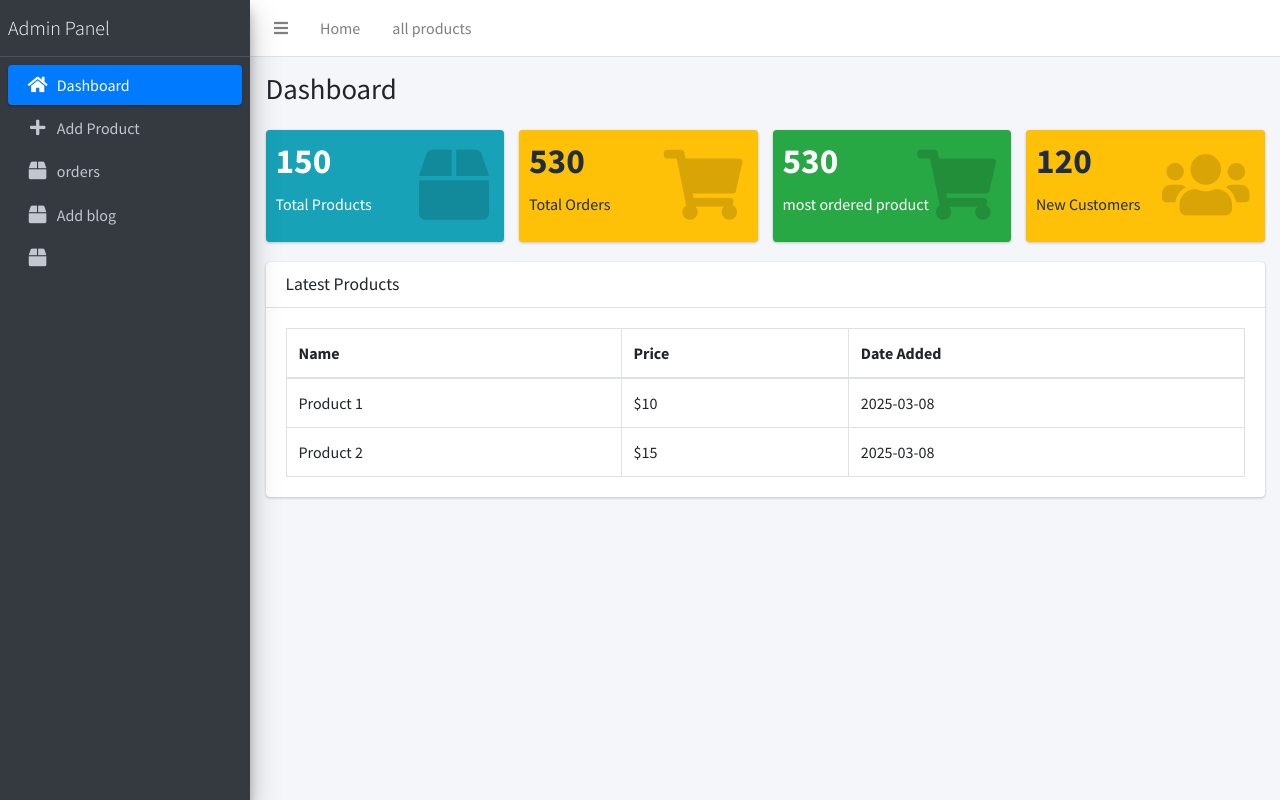
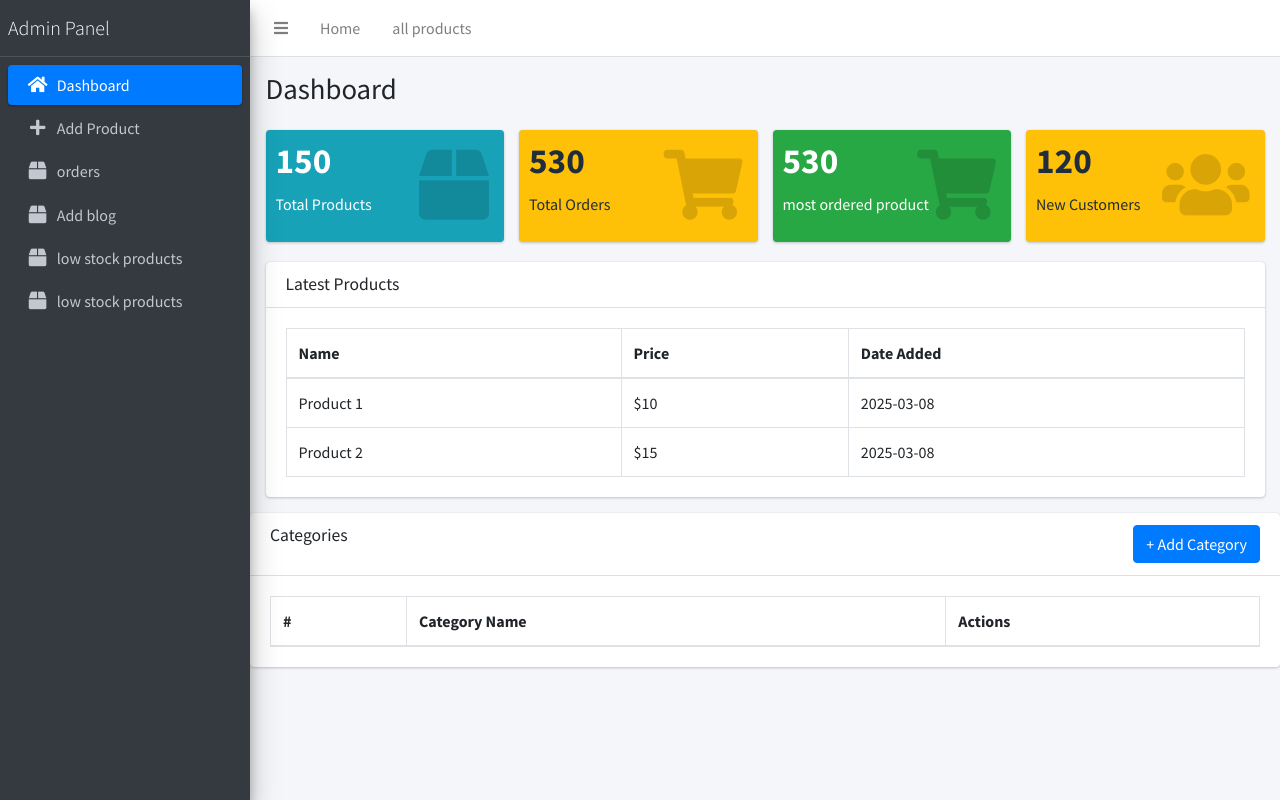
Before and after one commit to abdallahalyhassan/E_commerce, a PHP site: page /admin/index.php in a window 1280 px wide. Run offline with PHP 8.4, Linux system fonts and the light colour scheme; data that the repository does not hold is empty; some libraries are stand-ins or nearby versions.

Commit message:
handel add category, product in admin

```diff
--- a/admin/includes/nav.php
+++ b/admin/includes/nav.php
@@ -1,3 +1,12 @@
+<?php
+session_start();
+require_once "../healper/healper.php";
+require_once __DIR__ . '/../../vendor/autoload.php';
+use Database\DatabaseManager;
+use Database\MigrationManager;
+DatabaseManager::initialize();
+MigrationManager::runMigrations();
+?>
 <!DOCTYPE html>
 <html lang="en">
 <head>
--- a/admin/includes/sidebar.php
+++ b/admin/includes/sidebar.php
@@ -34,7 +34,13 @@
           <li class="nav-item">
             <a href="add-category.php" class="nav-link">
               <i class="nav-icon fas fa-box"></i>
-              <p></p>
+              <p>low stock products</p>
+            </a>
+          </li>
+          <li class="nav-item">
+            <a href="add-category.php" class="nav-link">
+              <i class="nav-icon fas fa-box"></i>
+              <p>low stock products</p>
             </a>
           </li>
         </ul>
--- a/admin/index.php
+++ b/admin/index.php
@@ -1,6 +1,9 @@
 <?php
 include "includes/nav.php";
 include "includes/sidebar.php";
+use App\Category;
+$category = new Category();
+$categories = $category->GetAllCategory();
 ?>
 
   <!-- Content Wrapper -->
@@ -98,6 +101,48 @@ include "includes/sidebar.php";
         </div>
       </div>
     </section>
+     <!-- Latest Categories Table -->
+     <div class="card">
+
+                <div class="card-header">
+                    <h3 class="card-title">Categories</h3>
+                    <a href="add-product.php" class="btn btn-primary float-right">+ Add Category</a>
+                </div>
+                <div class="card-body">
+                <?php successMessage() ?>
+                    <table class="table table-bordered">
+                        <thead>
+                            <tr>
+                                <th>#</th>
+                                <th>Category Name</th>
+                                <th>Actions</th>
+                            </tr>
+                        </thead>
+                        <tbody>
+                            <?php
+                            foreach($categories as $category):
+                                $id = $category['id'];
+                            ?>
+                            <tr>
+                                <td><?= $category['id']?></td>
+                                <td><?= $category['name']?></td>
+                                <td>
+                                    <a href="edit_category.php?id=2" class="btn btn-warning btn-sm">
+                                        <i class="fas fa-edit"></i> Edit
+                                    </a>
+                                    <a href="../public/index.php?page=deleteCategoryController&id=<?=$id?>" class="btn btn-danger btn-sm" onclick="return confirm('Are you sure?');">
+                                        <i class="fas fa-trash"></i> Delete
+                                    </a>
+                                </td>
+                            </tr>
+                            <?php
+                            endforeach;
+                            ?>
+                        </tbody>
+                    </table>
+                </div>
+            </div>
+</div>
   </div>
 </div>
 <script src="plugins/jquery/jquery.min.js"></script>
--- a/app/Product.php
+++ b/app/Product.php
@@ -4,6 +4,8 @@ use Database\DatabaseManager;
 
 use PDO;
 class Product {
+
+    use FileManegerTrat;
     private $db;
 
     public function __construct() {
--- a/app/fileManegerTrat.php
+++ b/app/fileManegerTrat.php
@@ -6,7 +6,7 @@ trait FileManegerTrat
 {
     // ali.png
     // assets/images/ali.png
-    protected function uploadFile($file, $dir = "../public/assets/images/")
+    public function uploadFile($file, $dir = "../public/assets/images/")
     {
         $filePath = $dir . $file['name'];
 
--- a/healper/healper.php
+++ b/healper/healper.php
@@ -1,5 +1,7 @@
 <?php
+if(session_status()== PHP_SESSION_NONE){
 session_start();
+}
 function successMessage()
 {
     if (!empty($_SESSION['success'])) {
@@ -10,7 +12,7 @@ function successMessage()
 
 function errorMessage()
 {
-    echo $_SESSION;;
+    // echo $_SESSION;;
     if (isset($_SESSION['errors'])) {
         foreach ($_SESSION['errors'] as $error) {
             echo "<div class='alert alert-danger text-center' role='alert'>{$error}</div>";
```
Also changed, not shown: admin/add-product.php (+22 -12 lines), app/Validator.php (+7 -0 lines), routes/web.php (+13 -4 lines).
